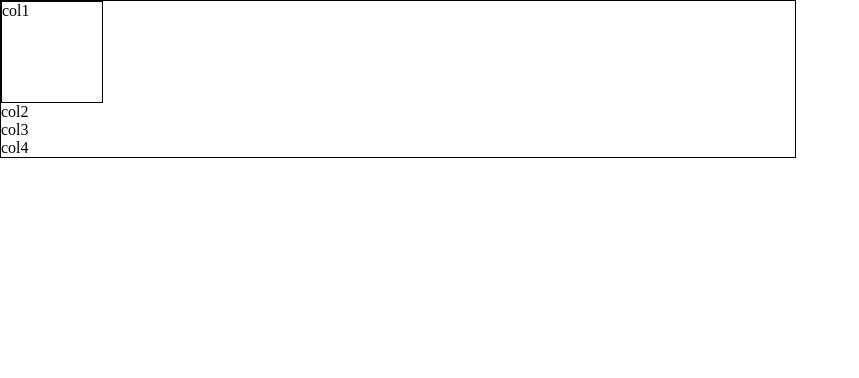
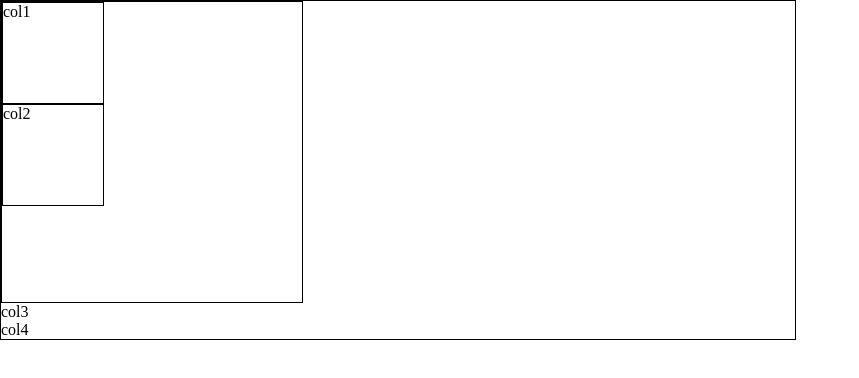
Before and after one commit to wanchai3291/chii, a plain HTML site: page index.html in a window 1280 px wide. Shown: the whole page, without its empty margins (0-859 px from the left). Drawn offline with Linux system fonts and the light colour scheme.

Commit message:
เพิ่มคอลั่ม

```diff
--- a/test.css
+++ b/test.css
@@ -9,8 +9,18 @@ body{
     margin: 0 auto;
 
 }
+#cl{
+    width: 300;
+    height: 300;
+    border: 1px solid black
+}
 #c1{
     width: 100px;
     height: 100px;
     border: 1px solid black;
 }
+#c2{
+    width: 100px;
+    height: 100px;
+    border: 1px solid black;
+}
```
